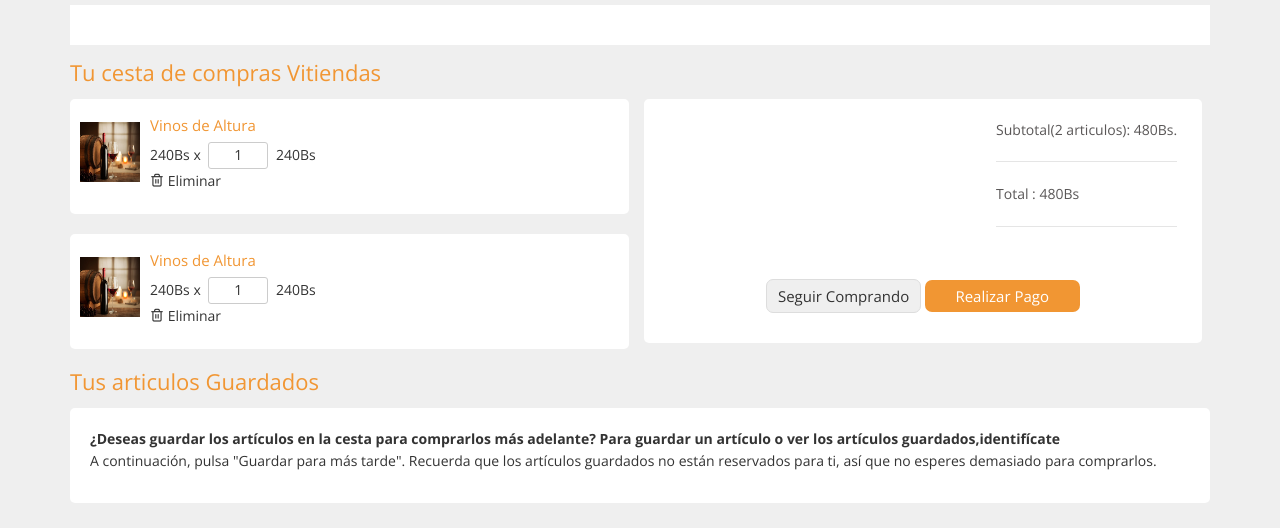
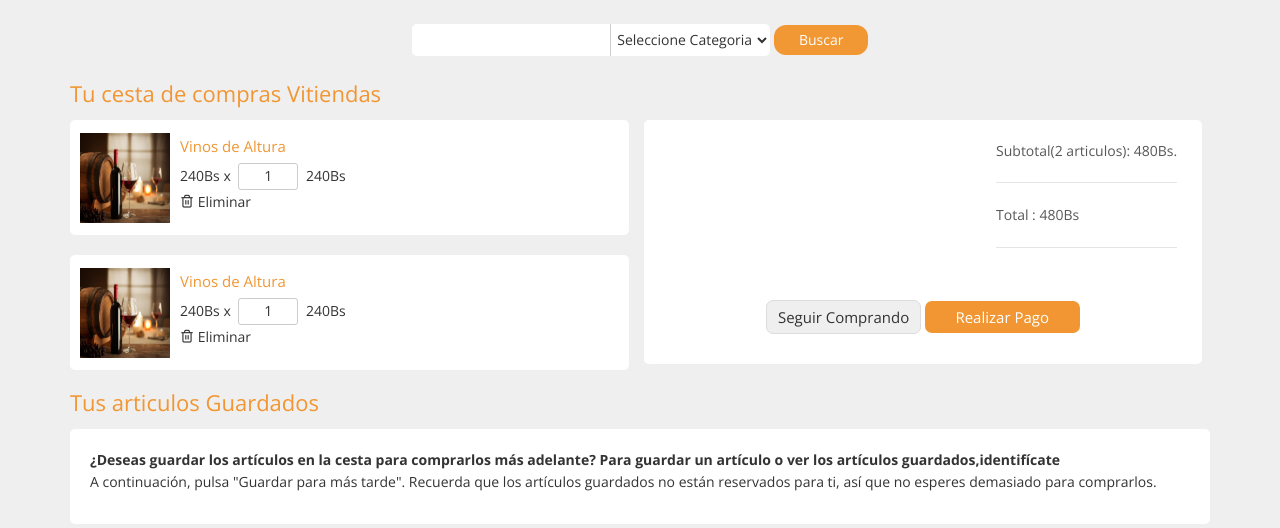
Before and after one commit to LauRisueno/Vitiendas, a plain HTML site: page shopping-card.html in a window 1280 px wide. Shown: the part 80-608 px from the top of the page. Drawn offline with nearby package versions, Linux system fonts and the light colour scheme; files whose address does not match are found by name.

Commit message:
Working Searcher

```diff
--- a/css/style.css
+++ b/css/style.css
@@ -1997,11 +1997,11 @@ ul.tag-cloud, ul.sidebar-gallery {
 }
 
 .searcher input {
-  width: 210px;
-  height: 30px;
+  width: 100px;
+  height: 32px;
   border: 0;
   padding: 10px;
-  border-radius: 3px;
+  border-radius: 5px 0px 0px 5px;
   font-size: 14px;
 }
 
@@ -2382,6 +2382,22 @@ ul.tag-cloud, ul.sidebar-gallery {
   color: #333 !important;
 }
 
+.select-category {
+  height: 32px;
+  background: #fff;
+  padding: 2px;
+  border: 0;
+  border-radius: 0 5px 5px 0px;
+  margin-left: -5px;
+  border-left: 1px solid #ccc;
+}
+.select-category:focus{
+  outline: 0;
+}
+option {
+  background: #000;
+  color: #fff;
+}
 @media (min-width:400px) {
   .item-product-info .shopping-icon {
     font-size: 30px;
@@ -2404,6 +2420,9 @@ ul.tag-cloud, ul.sidebar-gallery {
 }
 
 @media (min-width:500px) {
+  .searcher input {
+    width: 200px;
+  }
   .info img {
     width: 450px;
     height: auto;
@@ -2468,6 +2487,12 @@ ul.tag-cloud, ul.sidebar-gallery {
 }
 
 @media (min-width:768px) {
+  .producto-seleccionado .picture {
+    width: 90px;
+    height: 90px;
+    float: left;
+    margin-top: 0;
+  }
   .producto-seleccionado .picture img {
     margin-top: 3px;
   }
@@ -2516,7 +2541,7 @@ ul.tag-cloud, ul.sidebar-gallery {
     width: auto;
     height: 365px;
     margin: 15px auto;
-}
+  }
   .product-description {
     font-size: 12.5px;
   }
@@ -2603,7 +2628,6 @@ ul.tag-cloud, ul.sidebar-gallery {
     margin-left: 20px;
     margin-top: 20px;
   }
-
   .productos .item-product-info {
     margin-left: 20px;
     margin-top: 5px;
--- a/shopping-card.html
+++ b/shopping-card.html
@@ -56,7 +56,15 @@
   <div class="container" style="margin-top:55px;">
     <div class="row productos-seleccionados">
       <div class="col-md-12">
-        <div class="buscador"></div>
+        <div class="searcher text-center" style="margin-top:40px;">
+          <input type="text" name="" value="">
+          <select class="select-category" name="state">
+            <option value="">Seleccione Categoria</option>
+            <option value="vino">Vino</option>
+            <option value="singani">Singani</option>
+          </select>
+          <button class="btn-primary" type="button" name="btn-searcher">Buscar</button>
+        </div>
         <div class="mensaje">
           <h3 class="name-orange" style="font-size: 22px;margin-top: 0;  margin-bottom: 15px;">Tu cesta de compras Vitiendas</h3>
         </div>
```
Also changed, not shown: products.html (+2 -2 lines).
